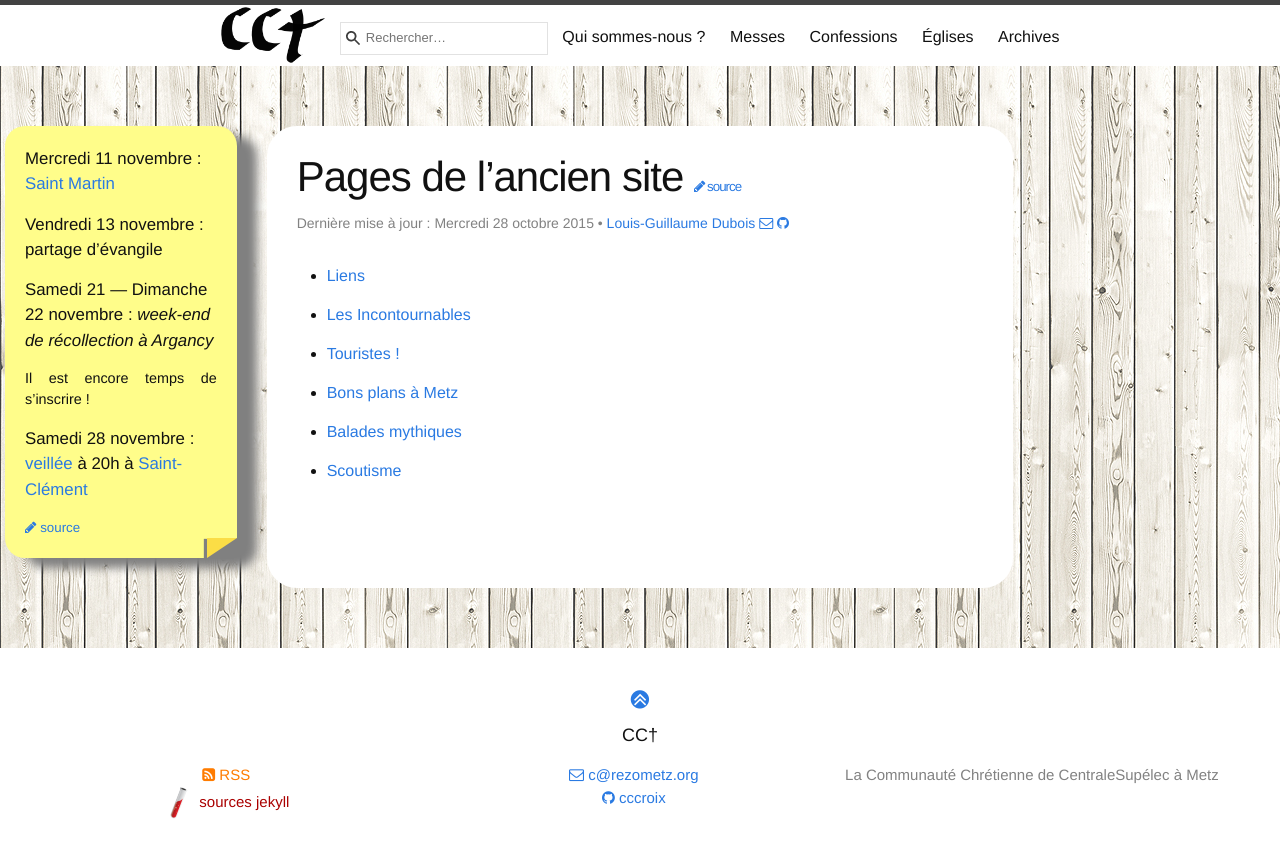
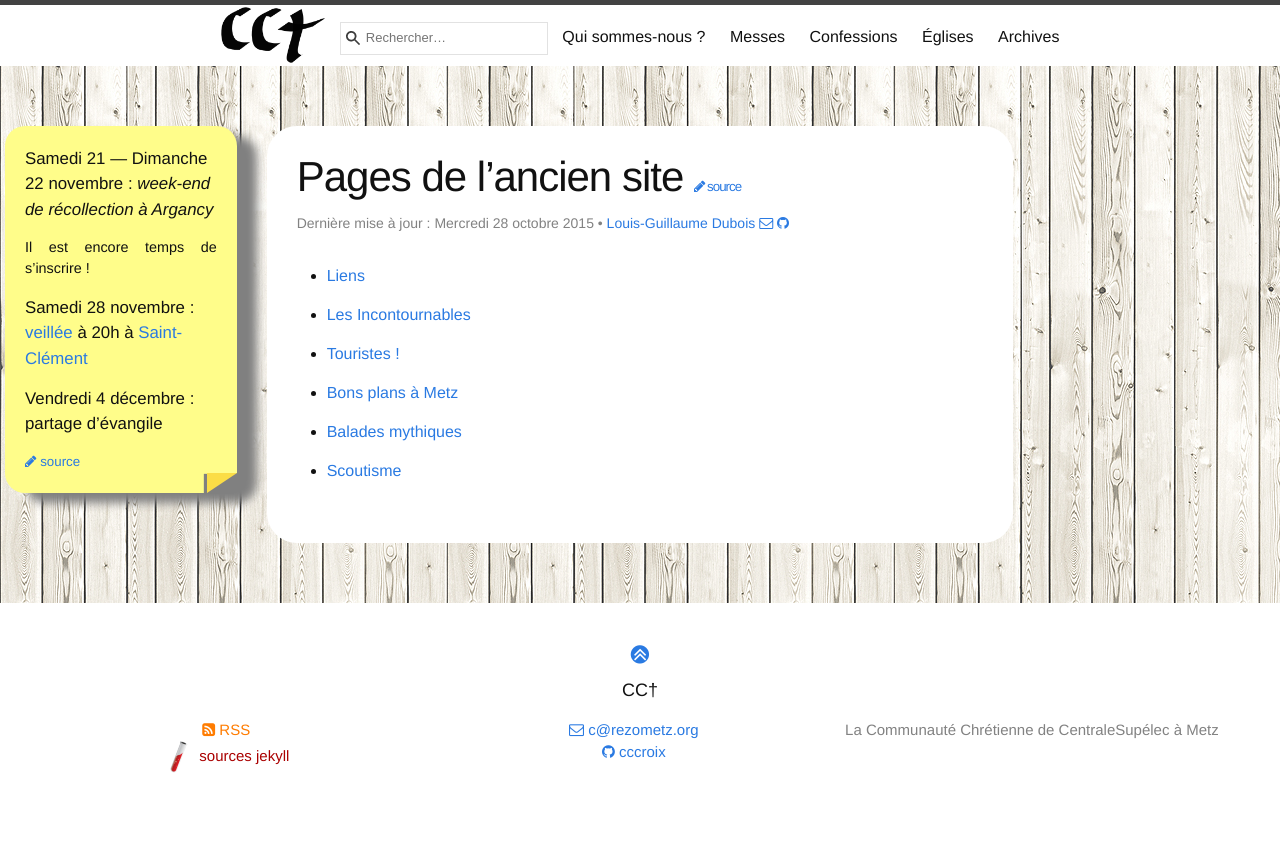
Before and after one commit to cccroix/cccroix.github.io, a Jekyll site: the page built from wpimport.md, in a window 1280 px wide. Shown: the top 857 px of the page. Built offline with Jekyll 4.4.1, drawn with Linux system fonts in a browser that asks for light colours.

Commit message:
MàJ blocnote

```diff
--- a/blocnote.md
+++ b/blocnote.md
@@ -5,12 +5,10 @@ published: true
 # sera affiché avant l’index des articles
 ---
 
-### Mercredi 11 novembre : [Saint Martin]({% post_url 2015-11-02-saint-martin %})
-
-### Vendredi 13 novembre : partage d’évangile
-
 ### Samedi 21 — Dimanche 22 novembre : *week-end de récollection à Argancy*
 
 Il est encore temps de s'inscrire !
 
 ### Samedi 28 novembre : [veillée](http://veilleespourlavie.com/a-propos/) à 20h à [Saint-Clément](/eglises/clement.html)
+
+### Vendredi 4 décembre : partage d’évangile
```
